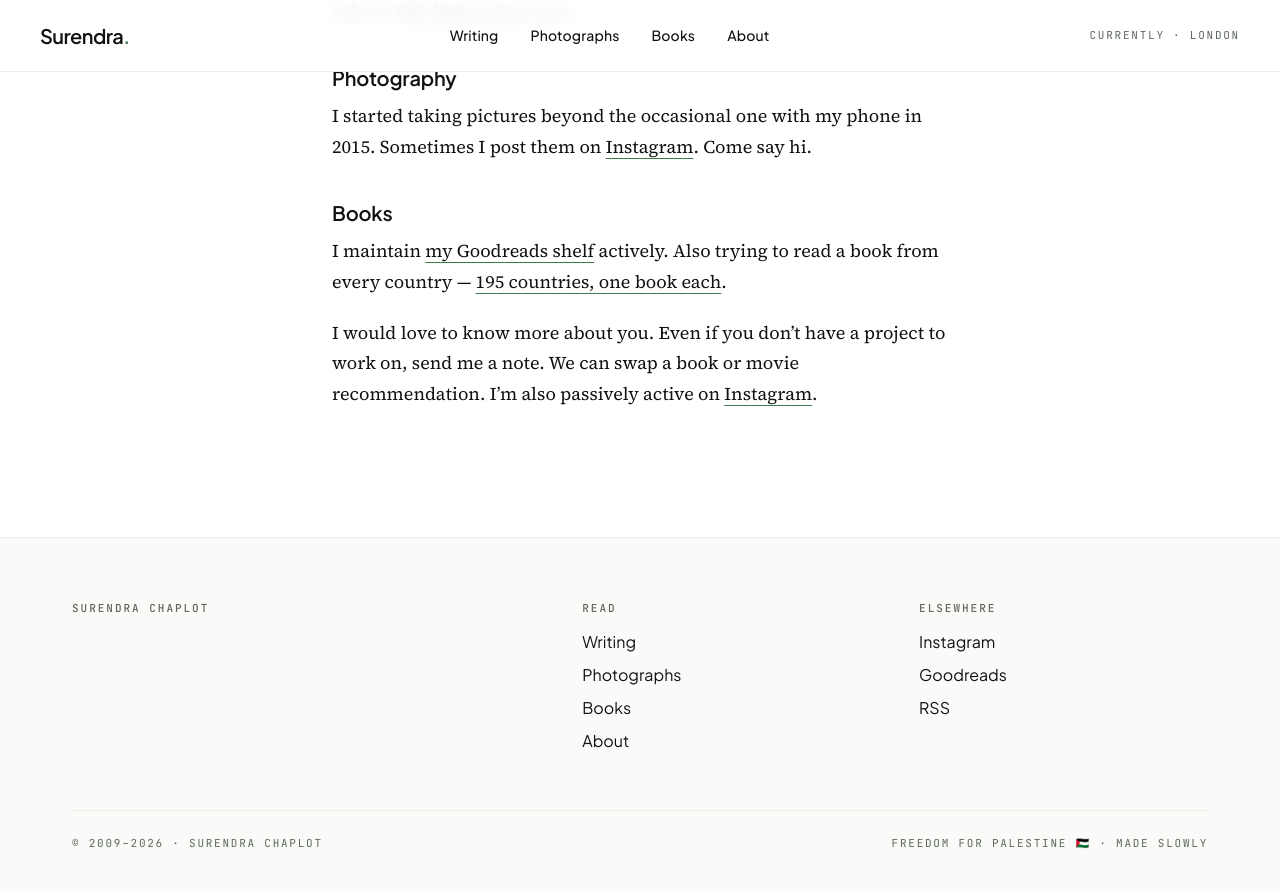
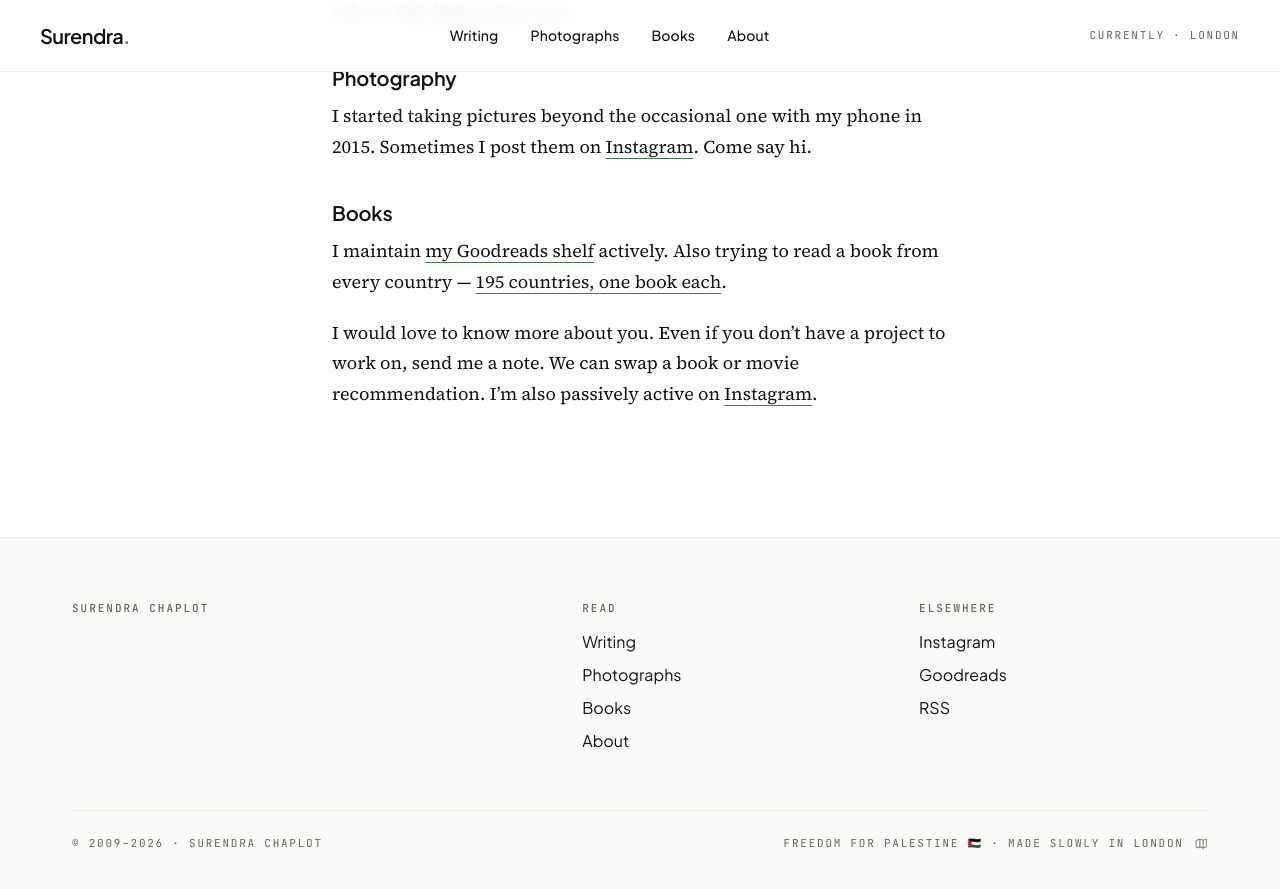
Before and after one commit to surendrachaplot/surendrachaplot, a Jekyll site: the page built from index.md, in a window 1280 px wide and 900 px high, scrolled down 658 px. Shown: the top 889 px of the window. Built offline with Jekyll 4.4.1, drawn with Linux system fonts in a browser that asks for light colours.

Commit message:
Footer: 'Made slowly in London' with map icon
Co-Authored-By: Claude Sonnet 4.6 <noreply@anthropic.com>

```diff
--- a/_includes/footer.html
+++ b/_includes/footer.html
@@ -23,7 +23,7 @@
     </div>
     <div class="site-footer__bottom">
       <span>© {{ site.established }}–{{ 'now' | date: "%Y" }} · {{ site.title }}</span>
-      <span>Freedom for Palestine 🇵🇸 · Made slowly</span>
+      <span>Freedom for Palestine 🇵🇸 · Made slowly in London <svg xmlns="http://www.w3.org/2000/svg" width="13" height="13" viewBox="0 0 24 24" fill="none" stroke="currentColor" stroke-width="1.5" stroke-linecap="square" stroke-linejoin="miter" style="display:inline;vertical-align:middle;margin-left:3px"><path d="M3 6l6-2 6 2 6-2v14l-6 2-6-2-6 2z"/><path d="M9 4v16M15 6v16"/></svg></span>
     </div>
   </div>
 </footer>
```
